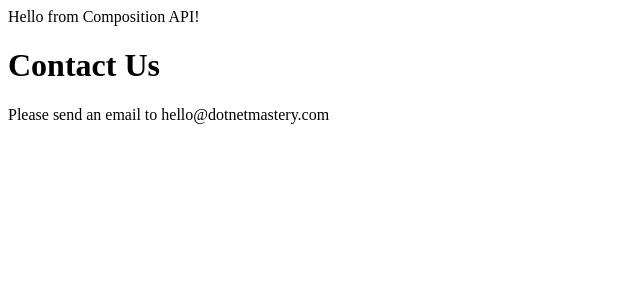
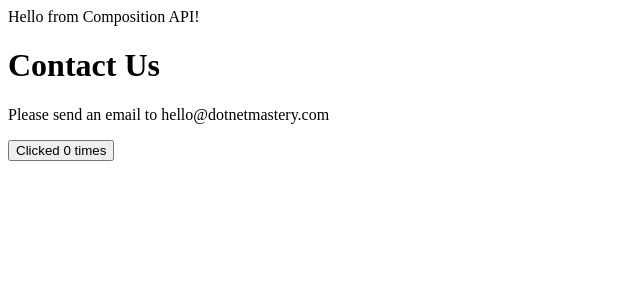
Before and after one commit to tankoi/vue-3-and-net-10-build-full-stack-real-world-app-2025, a Vue app in the folder Section 9 - Create Project/vue-components-demo/: page / in a window 1280 px wide. Shown: the top 300 px of the page, without its empty margins (0-640 px from the left). Built offline with nearby package versions, Linux system fonts and the light colour scheme.

Commit message:
74. Create another component

```diff
--- a/Section 9 - Create Project/vue-components-demo/src/App.vue
+++ b/Section 9 - Create Project/vue-components-demo/src/App.vue
@@ -1,6 +1,7 @@
 <template>
     <div>{{ message }}</div>
     <contact-us></contact-us>
+    <button-counter></button-counter>
 </template>
 
 <script>
--- /dev/null
+++ b/Section 9 - Create Project/vue-components-demo/src/components/ButtonCounter.vue
@@ -0,0 +1,17 @@
+<template>
+    <button @click="count++">Clicked {{ count }} times</button>
+</template>
+
+<script>
+import { ref } from 'vue';
+
+export default {
+    setup() {
+        const count = ref(0);
+
+        return {
+            count
+        };
+    }
+}
+</script>
--- a/Section 9 - Create Project/vue-components-demo/src/components/ContactUs.vue
+++ b/Section 9 - Create Project/vue-components-demo/src/components/ContactUs.vue
@@ -1,6 +1,23 @@
 <template>
     <div class="">
         <h1>Contact Us</h1>
-        <p>Please send an email to hello@dotnetmastery.com</p>
+        <p>Please send an email to {{ email }}</p>
     </div>
 </template>
+
+<script>
+import { ref } from 'vue';
+
+export default {
+
+
+    setup() {
+        // Composition API code can go here
+        const email = ref("hello@dotnetmastery.com");
+        return {
+            email
+        }
+    }
+}
+
+</script>
--- a/Section 9 - Create Project/vue-components-demo/src/main.js
+++ b/Section 9 - Create Project/vue-components-demo/src/main.js
@@ -1,9 +1,11 @@
 import { createApp } from 'vue'
 import App from './App.vue'
 import ContactUs from './components/ContactUs.vue'
+import ButtonCounter from './components/ButtonCounter.vue'
 
 const app = createApp(App);
 
 app.component('contact-us', ContactUs);
+app.component('button-counter', ButtonCounter);
 
 app.mount('#app');
```
